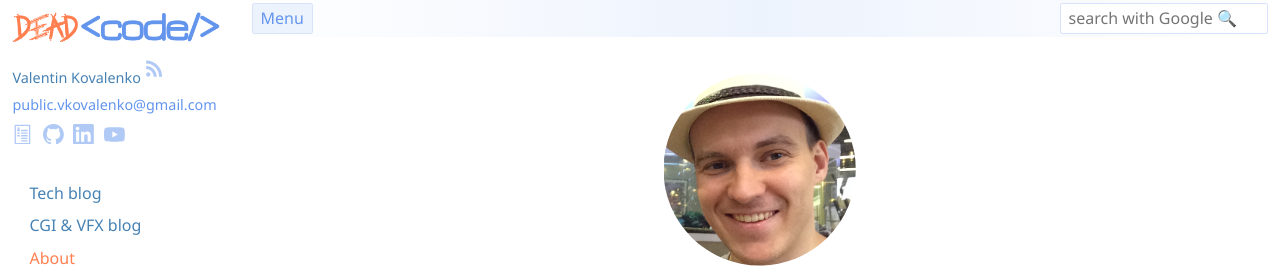
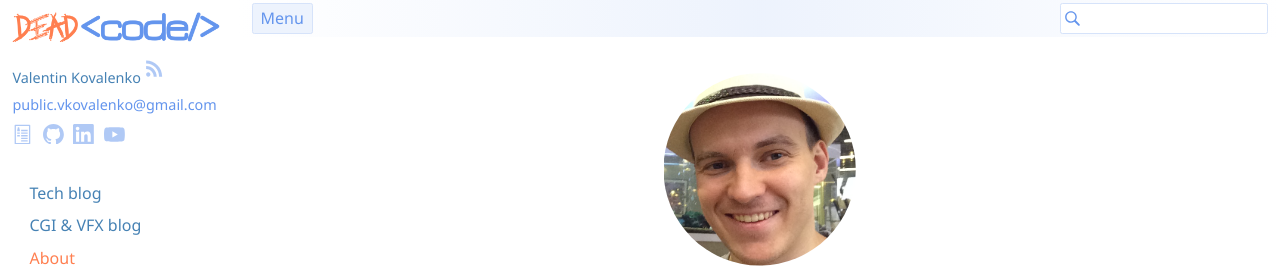
Before and after one commit to stIncMale/stincmale.github.io, a Jekyll site: the page built from index.markdown, in a window 1280 px wide. Shown: the top 268 px of the page. Built offline with Jekyll 4.4.1, drawn with Linux system fonts in a browser that asks for light colours.

Commit message:
Improve search form style

```diff
--- a/_includes/toolbar.html
+++ b/_includes/toolbar.html
@@ -5,7 +5,7 @@
   <div id="site-search-form-container">
     <form id="site-search-form" method="get" action="https://www.google.com/search" target="_self">
       <input type="hidden" name="sitesearch" value="{{ site.url | remove_first: "http://" | remove_first: "https://" }}/blog"/>
-      <input type="search" name="q" placeholder="search with Google &#x1f50d;" title="Search" required/>
+      <input type="search" name="q" placeholder="" title="Search" required/>
     </form>
   </div>
   {%- include site-navigation-menu.html content = "site-navigation-portrait-menu" -%}
--- a/_sass/_toolbar.scss
+++ b/_sass/_toolbar.scss
@@ -15,6 +15,16 @@
 
 #site-search-form-container {
   text-align: right;
+
+  #site-search-form {
+    input[type="search"] {
+      background-image: url(/assets/img/search.svg);
+      background-repeat: no-repeat;
+      background-size: 1.4em;
+      background-position: left 0.0em bottom 50%;
+      padding-left: 1.5em;
+    }
+  }
 }
 
 #site-navigation-portrait-menu {
```
Also changed, not shown: assets/img/search.svg (added).
